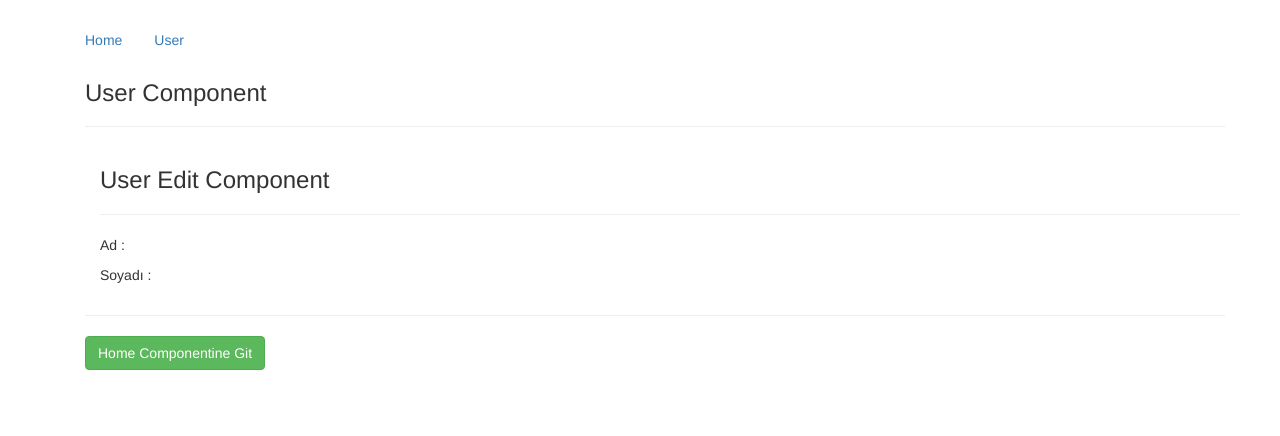
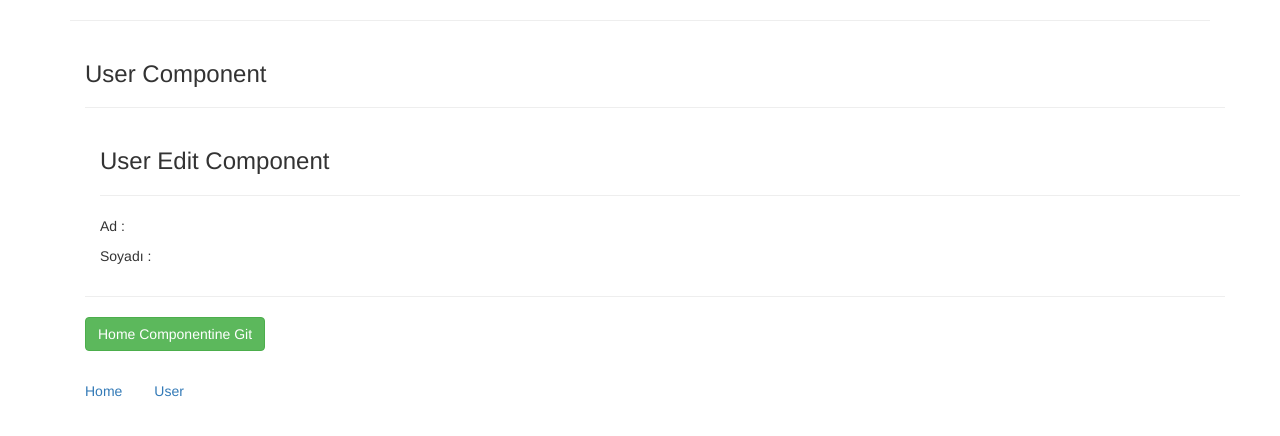
Before and after one commit to eroglu94/vue-cli-intro, a Vue app: page /user/1/edit in a window 1280 px wide. Shown: the top 436 px of the page. Built offline with nearby package versions, Linux system fonts and the light colour scheme.

Commit message:
çoklu router view. Sayfanın customize edilmesi.

```diff
--- a/src/App.vue
+++ b/src/App.vue
@@ -2,8 +2,10 @@
   <div class="container">
     <div class="row">
       <div class="col-md-12">
-        <app-header></app-header>
+        <hr>
+        <router-view name="header-top" ></router-view>
         <router-view></router-view>
+        <router-view name="header-bottom" ></router-view>
       </div>
     </div>
   </div>
--- a/src/routes.js
+++ b/src/routes.js
@@ -3,12 +3,23 @@
 import UserDetail from './components/user/UserDetail.vue'
 import UserEdit from './components/user/UserEdit.vue'
 import UserStart from './components/user/UserStart.vue'
+import Header from './components/Header.vue'
 
 export const routes = [
-  { path: '/', component: Home, name: 'anasayfa' },
+  {
+    path: '/',
+    name: 'anasayfa',
+    components: {
+      default: Home,
+      'header-top': Header
+    }
+  },
   {
     path: '/user',
-    component: User,
+    components: {
+      default: User,
+      'header-bottom': Header
+    },
     name: 'kullanıcı',
     children: [
       { path: '', component: UserStart }, // /user
```
